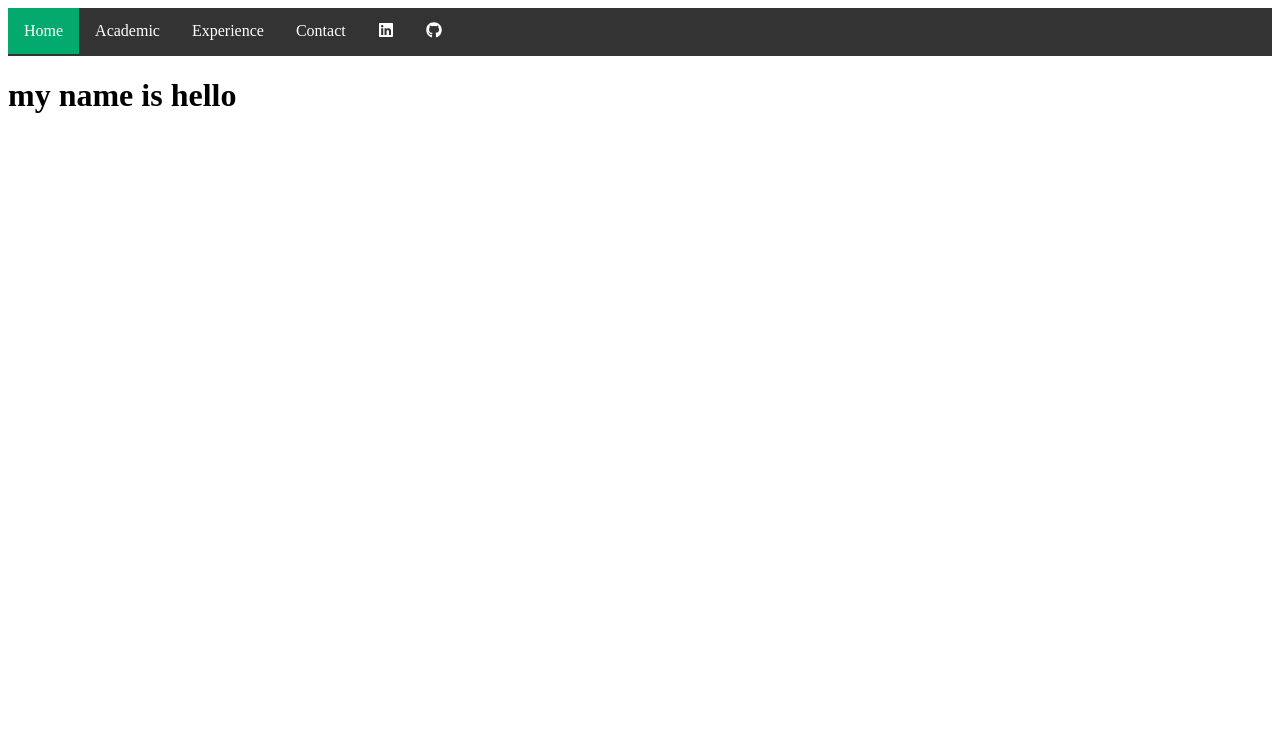
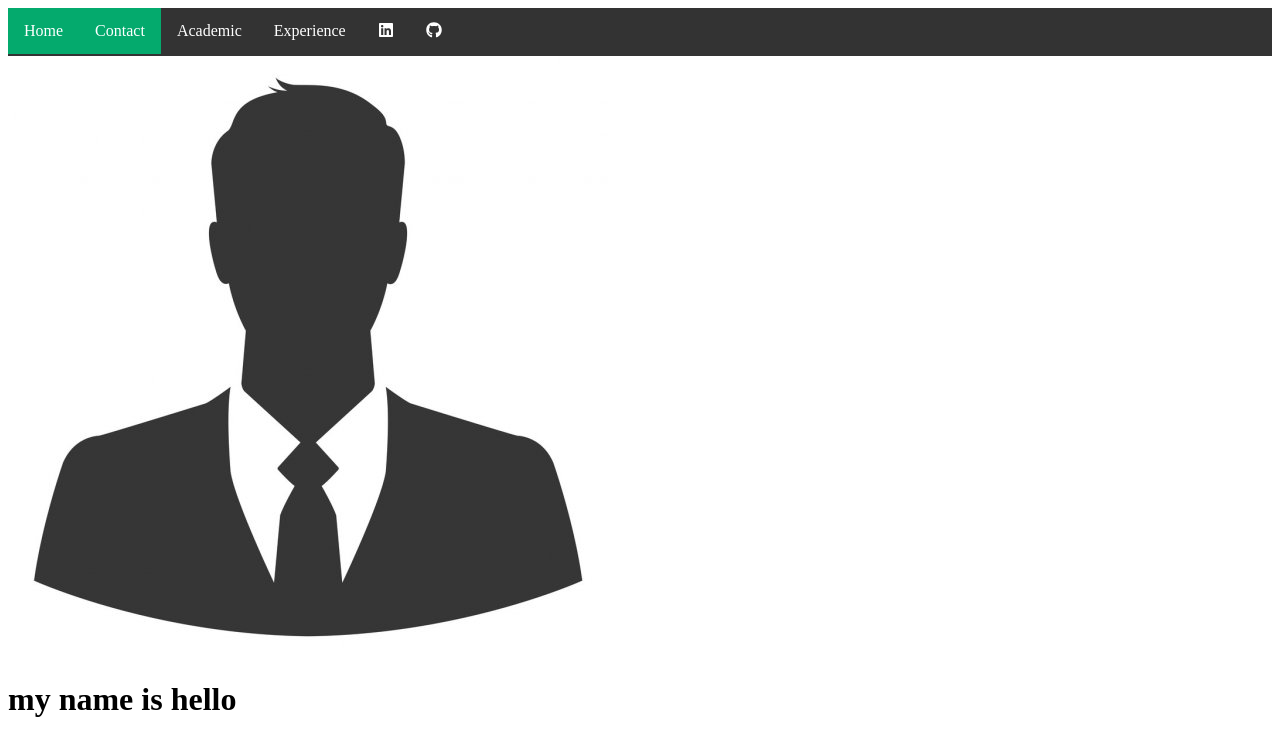
Before and after one commit to AllProgrammingCodeTutorials/React-tutorial, a React (Create React App) app in the folder react-project/: page / in a window 1280 px wide. Shown: the top 756 px of the page. Built offline with nearby package versions, Linux system fonts and the light colour scheme.

Commit message:
navbar menu is done

```diff
--- a/react-project/src/App.js
+++ b/react-project/src/App.js
@@ -6,15 +6,11 @@ import Contact from "./components/Contact";
 function App() {
   return (
     <Router>
-            <Navbar/>
+      <Navbar />
       <div>
         <Switch>
-            <Route path="/">
-                <Home />
-              </Route>
-              <Route path="/contact">
-                <Contact />
-              </Route>
+          <Route exact path="/" component={Home} />
+          <Route exact path="/contact" component={Contact}/>
         </Switch>
       </div>
     </Router>
--- a/react-project/src/components/Home.js
+++ b/react-project/src/components/Home.js
@@ -1,10 +1,13 @@
 import React from 'react'
+import Pic from "../assets/g.jpg";
 
 export const Home = () => {
     return (
         <div>
+            <img src={Pic} alt="" srcset="" />
             <h1> my name is hello</h1>
         </div>
+
     )
 }
 export default Home;
--- a/react-project/src/components/Navbar.js
+++ b/react-project/src/components/Navbar.js
@@ -1,6 +1,7 @@
 import React from 'react';
+import { Link } from "react-router-dom";
+
 import { FaLinkedin, FaGithub } from "react-icons/fa";
-// import { Link } from 'react-router-dom';
 import './Navbar.css'; //external css
 
 const Navbar = () => {
@@ -9,10 +10,10 @@ const Navbar = () => {
             {/* main menu links */}
             <div className= "menu-link">
                 <ul>
-                    <li><a className="active" href="#home">Home</a></li>
+                <li><Link className="active" to="/">Home</Link></li>
+                <li><Link className="active" to="/contact">Contact</Link></li>
                     <li><a href="#news">Academic</a></li>
-                    <li><a href="#contact">Experience</a></li>
-                    <li><a href="/contact">Contact</a></li>
+                    <li><a href="#experience">Experience</a></li>
                     <li><a href="https://www.linkedin.com/in/purnimagurung/" target= "_purnima"><FaLinkedin/></a></li>
                     <li><a href="https://github.com/purnimagurung" target="_purnima"><FaGithub/></a></li>
                 </ul>
```
Also changed, not shown: react-project/src/assets/g.jpg (added). Lines whose indentation alone changed are shown as unchanged.
